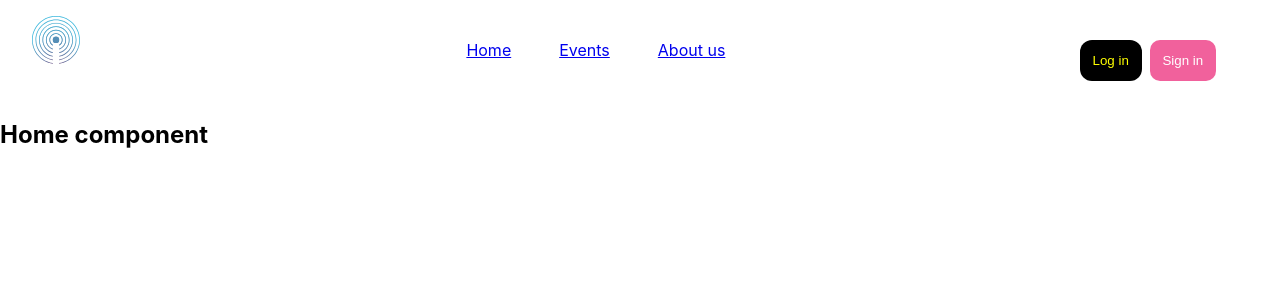
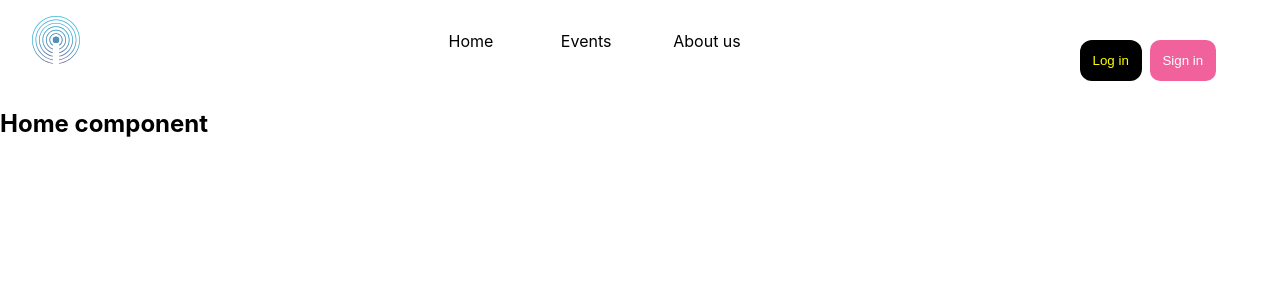
Before and after one commit to Munene-Kariuki/Party-net, a React (Create React App) app: page / in a window 1280 px wide. Shown: the top 300 px of the page. Built offline with nearby package versions, Linux system fonts and the light colour scheme.

Commit message:
add Routes and link them on navbar

```diff
--- a/src/components/App.js
+++ b/src/components/App.js
@@ -1,5 +1,4 @@
-// import logo from './';
-// import './App.css';
+import React from 'react';
 import { Route, Routes } from 'react-router-dom';
 import AboutUs from './AboutUs';
 import Events from './Events';
--- a/src/components/Navbar.css
+++ b/src/components/Navbar.css
@@ -12,7 +12,7 @@ nav {
 
 .links > ul > li {
   display: inline-block;
-  padding: 1.5rem;
+  padding: 0.2rem;
 }
 
 .links ul :hover {
--- a/src/components/Navbar.js
+++ b/src/components/Navbar.js
@@ -4,6 +4,15 @@ import logo_icon from '../logo_icon.svg'
 import { NavLink } from 'react-router-dom'
 
 function Navbar() {
+  const linkStyles = {
+    display: "inline-block",
+    width: "70px",
+    padding: "12px",
+    margin: "0 6px 6px",
+    // background: "blue",
+    textDecoration: "none",
+    color: "black",
+  };
   return (
     <nav>
       <div>
@@ -11,9 +20,9 @@ function Navbar() {
       </div>
       <div className='links'>
         <ul>
-          <li><NavLink to="/" exact >Home</NavLink></li>
-          <li><NavLink to="/events" exact >Events</NavLink></li>
-          <li><NavLink to="/aboutus" exact >About us</NavLink></li>
+          <li><NavLink to="/" exact style={linkStyles} >Home</NavLink></li>
+          <li><NavLink to="/events" style={linkStyles} exact >Events</NavLink></li>
+          <li><NavLink to="/aboutus" exact style={linkStyles} >About us</NavLink></li>
         </ul>
       </div>
       <div className='buttons'>
```
Also changed, not shown: src/components/Home.css (added).
